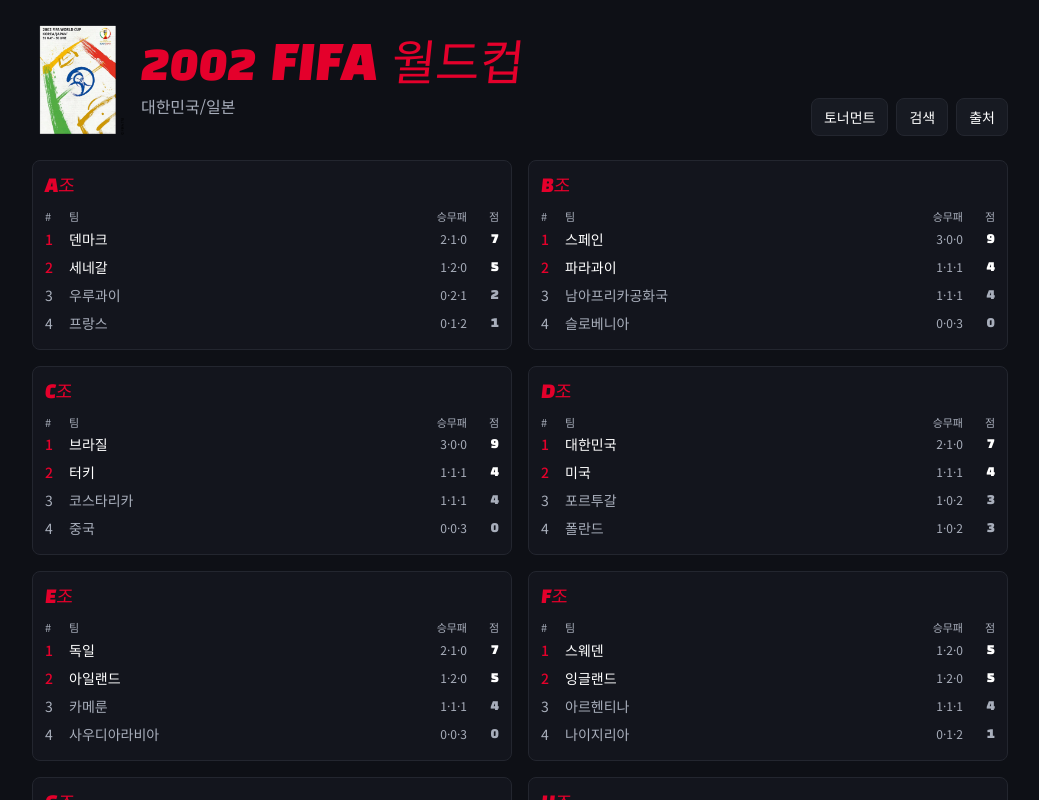
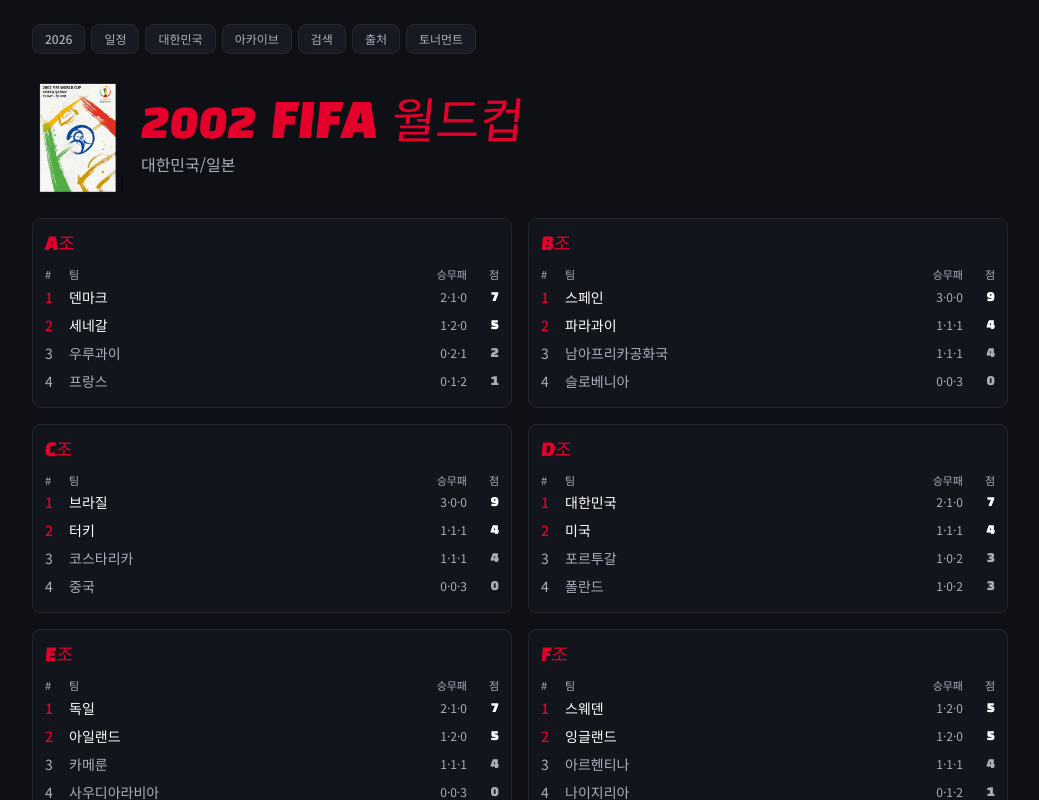
Before and after one commit to qoxmfaktmxj/worldcup, a Next.js app: page /world-cup/2002 in a window 1280 px wide. Shown: the top 800 px of the page, without its empty margins (120-1159 px from the left). Built offline with nearby package versions, Linux system fonts and the light colour scheme.

Commit message:
feat: unified hub nav (2026/일정/대한민국/아카이브/검색/출처)
Co-Authored-By: Claude Opus 4.8 (1M context) <noreply@anthropic.com>

```diff
--- a/app/archive/page.tsx
+++ b/app/archive/page.tsx
@@ -1,4 +1,5 @@
 import Link from "next/link";
+import { Nav } from "@/components/kinetic/Nav";
 import { TOURNAMENTS, emblemSmall } from "@/lib/tournaments";
 
 export const metadata = {
@@ -9,7 +10,8 @@ export const metadata = {
 export default function ArchivePage() {
   return (
     <main className="mx-auto max-w-5xl p-6 sm:p-8">
-      <header className="mb-8">
+      <Nav active="아카이브" />
+      <header className="mb-8 mt-6">
         <h1
           className="font-display text-5xl text-korea"
           style={{ transform: "skewX(-6deg)" }}
--- a/app/page.tsx
+++ b/app/page.tsx
@@ -1,5 +1,6 @@
 import Link from "next/link";
 import { Live2026Strip } from "@/components/kinetic/Live2026Strip";
+import { Nav } from "@/components/kinetic/Nav";
 import { getMatches, getStandings, getTournament } from "@/lib/data";
 import { TOURNAMENTS, emblemSmall } from "@/lib/tournaments";
 
@@ -14,6 +15,8 @@ export default async function Home() {
 
   return (
     <main className="mx-auto max-w-5xl p-6 sm:p-8 space-y-10">
+      <Nav active="2026" />
+
       {/* 2026 현황 스트립 */}
       <Live2026Strip
         matches={matches}
--- a/app/world-cup/2026/korea/page.tsx
+++ b/app/world-cup/2026/korea/page.tsx
@@ -1,5 +1,5 @@
-import Link from 'next/link'
 import { getStandings, getMatches, getWatchLinks } from '@/lib/data'
+import { Nav } from '@/components/kinetic/Nav'
 import { KoreaTracker } from '@/components/kinetic/KoreaTracker'
 
 export const dynamic = 'force-static'
@@ -13,19 +13,14 @@ export default async function Korea2026Page() {
 
   return (
     <main className="mx-auto max-w-3xl p-6">
-      <div className="flex items-center justify-between flex-wrap gap-3 mb-6">
+      <Nav active="대한민국" />
+      <div className="flex items-center flex-wrap gap-3 mb-6 mt-6">
         <h1
           className="font-display text-5xl text-korea"
           style={{ transform: 'skewX(-6deg)' }}
         >
           대한민국 — 2026 월드컵
         </h1>
-        <Link
-          href="/world-cup/2026"
-          className="text-sm text-muted hover:text-korea transition-colors"
-        >
-          ← 2026 월드컵
-        </Link>
       </div>
 
       <KoreaTracker
--- a/app/world-cup/2026/schedule/page.tsx
+++ b/app/world-cup/2026/schedule/page.tsx
@@ -1,5 +1,5 @@
-import Link from 'next/link'
 import { getMatches } from '@/lib/data'
+import { Nav } from '@/components/kinetic/Nav'
 import { ScheduleView } from '@/components/kinetic/ScheduleView'
 
 export const dynamic = 'force-static'
@@ -9,7 +9,8 @@ export default async function Schedule2026Page() {
 
   return (
     <main className="mx-auto max-w-4xl p-6">
-      <div className="flex items-center justify-between flex-wrap gap-3 mb-6">
+      <Nav active="일정" />
+      <div className="flex items-center flex-wrap gap-3 mb-6 mt-6">
         <div>
           <h1
             className="font-display text-4xl text-korea"
@@ -19,12 +20,6 @@ export default async function Schedule2026Page() {
           </h1>
           <p className="text-muted text-sm mt-1">한국시간(KST) 기준</p>
         </div>
-        <Link
-          href="/world-cup/2026"
-          className="text-sm text-muted hover:text-korea transition-colors"
-        >
-          ← 2026 월드컵
-        </Link>
       </div>
 
       <ScheduleView matches={matches} />
--- a/app/world-cup/2026/third-place/page.tsx
+++ b/app/world-cup/2026/third-place/page.tsx
@@ -1,6 +1,6 @@
-import Link from 'next/link'
 import { getStandings } from '@/lib/data'
 import { thirdPlaceRanking } from '@/lib/thirdplace'
+import { Nav } from '@/components/kinetic/Nav'
 import { ThirdPlaceTable } from '@/components/kinetic/ThirdPlaceTable'
 
 export const dynamic = 'force-static'
@@ -11,19 +11,14 @@ export default async function ThirdPlacePage() {
 
   return (
     <main className="mx-auto max-w-3xl p-6">
-      <div className="flex items-center justify-between flex-wrap gap-3 mb-6">
+      <Nav />
+      <div className="flex items-center flex-wrap gap-3 mb-6 mt-6">
         <h1
           className="font-display text-4xl text-korea"
           style={{ transform: 'skewX(-6deg)' }}
         >
           3위 와일드카드 경쟁 · 2026
         </h1>
-        <Link
-          href="/world-cup/2026"
-          className="text-sm text-muted hover:text-korea transition-colors"
-        >
-          ← 2026 월드컵
-        </Link>
       </div>
 
       <p className="text-muted text-sm mb-6">
--- a/app/world-cup/2026/venues/page.tsx
+++ b/app/world-cup/2026/venues/page.tsx
@@ -1,5 +1,5 @@
-import Link from "next/link";
 import { getVenues, getMatches } from "@/lib/data";
+import { Nav } from "@/components/kinetic/Nav";
 import { VenueCard } from "@/components/kinetic/VenueCard";
 
 export const dynamic = "force-static";
@@ -56,8 +56,9 @@ export default async function Venues2026Page() {
 
   return (
     <main className="mx-auto max-w-5xl p-6">
+      <Nav />
       {/* Header */}
-      <div className="flex items-start justify-between flex-wrap gap-3 mb-2">
+      <div className="flex items-start flex-wrap gap-3 mb-2 mt-6">
         <div>
           <h1
             className="font-display text-4xl text-korea"
@@ -69,12 +70,6 @@ export default async function Venues2026Page() {
             FIFA 대회 명칭 / 실제 경기장명
           </p>
         </div>
-        <Link
-          href="/world-cup/2026"
-          className="text-sm text-muted hover:text-korea transition-colors mt-1"
-        >
-          ← 2026 월드컵
-        </Link>
       </div>
 
       {/* Venue grid */}
--- a/app/world-cup/2026/watch/page.tsx
+++ b/app/world-cup/2026/watch/page.tsx
@@ -1,5 +1,5 @@
-import Link from 'next/link'
 import { getWatchLinks } from '@/lib/data'
+import { Nav } from '@/components/kinetic/Nav'
 import { WatchHub } from '@/components/kinetic/WatchHub'
 
 export const dynamic = 'force-static'
@@ -9,7 +9,8 @@ export default async function Watch2026Page() {
 
   return (
     <main className="mx-auto max-w-3xl p-6">
-      <div className="flex items-start justify-between flex-wrap gap-3 mb-6">
+      <Nav />
+      <div className="flex items-start flex-wrap gap-3 mb-6 mt-6">
         <div>
           <h1
             className="font-display text-4xl text-korea"
@@ -21,12 +22,6 @@ export default async function Watch2026Page() {
             한국 공식 중계 및 스트리밍 채널
           </p>
         </div>
-        <Link
-          href="/world-cup/2026"
-          className="text-sm text-muted hover:text-korea transition-colors mt-1"
-        >
-          ← 2026 월드컵
-        </Link>
       </div>
 
       <WatchHub links={links} />
--- a/app/world-cup/[year]/page.tsx
+++ b/app/world-cup/[year]/page.tsx
@@ -1,6 +1,6 @@
-import Link from "next/link";
 import { GroupBoard } from "@/components/kinetic/GroupBoard";
 import { FinalRanking } from "@/components/kinetic/FinalRanking";
+import { Nav } from "@/components/kinetic/Nav";
 import { getFinalRanking, getStandings, getTournament } from "@/lib/data";
 import { availableYears, emblemLarge } from "@/lib/tournaments";
 
@@ -12,9 +12,12 @@ export default async function TournamentPage({ params }: { params: Promise<{ yea
   const { year } = await params;
   const y = Number(year);
   const [t, standings, ranking] = await Promise.all([getTournament(y), getStandings(y), getFinalRanking(y)]);
+  const tournamentExtra = [{ label: "토너먼트", href: `/world-cup/${y}/bracket` }];
+
   return (
     <main className="mx-auto max-w-5xl p-6">
-      <div className="flex flex-wrap items-end justify-between gap-4">
+      <Nav extra={tournamentExtra} />
+      <div className="flex flex-wrap items-end gap-4 mt-6">
         <div className="flex items-center gap-4">
           <img src={emblemLarge(y)} alt={`${t.name} 로고`} className="h-28 w-auto" />
           <div>
@@ -27,17 +30,6 @@ export default async function TournamentPage({ params }: { params: Promise<{ yea
             </p>
           </div>
         </div>
-        <nav className="flex gap-2 text-sm">
-          <Link href={`/world-cup/${y}/bracket`} className="bg-panel border border-line rounded-lg px-3 py-2 hover:border-korea transition-colors">
-            토너먼트
-          </Link>
-          <Link href="/search" className="bg-panel border border-line rounded-lg px-3 py-2 hover:border-korea transition-colors">
-            검색
-          </Link>
-          <Link href="/sources" className="bg-panel border border-line rounded-lg px-3 py-2 hover:border-korea transition-colors">
-            출처
-          </Link>
-        </nav>
       </div>
       <div className="mt-6 grid gap-4 sm:grid-cols-2">
         {standings.map((g) => (
--- /dev/null
+++ b/components/kinetic/Nav.tsx
@@ -0,0 +1,43 @@
+import Link from "next/link";
+
+const LINKS = [
+  { label: "2026", href: "/world-cup/2026" },
+  { label: "일정", href: "/world-cup/2026/schedule" },
+  { label: "대한민국", href: "/world-cup/2026/korea" },
+  { label: "아카이브", href: "/archive" },
+  { label: "검색", href: "/search" },
+  { label: "출처", href: "/sources" },
+] as const;
+
+interface Props {
+  active?: string;
+  extra?: { label: string; href: string }[];
+}
+
+export function Nav({ active, extra }: Props) {
+  const allLinks = extra ? [...LINKS, ...extra] : LINKS;
+
+  return (
+    <nav className="overflow-x-auto">
+      <div className="flex gap-1.5 pb-1 min-w-max">
+        {allLinks.map((link) => {
+          const isActive = link.label === active;
+          return (
+            <Link
+              key={link.label}
+              href={link.href}
+              className={[
+                "rounded-lg px-3 py-1.5 text-xs font-medium border transition-colors whitespace-nowrap",
+                isActive
+                  ? "bg-korea/15 border-korea text-korea"
+                  : "bg-panel border-line hover:border-korea text-muted hover:text-white",
+              ].join(" ")}
+            >
+              {link.label}
+            </Link>
+          );
+        })}
+      </div>
+    </nav>
+  );
+}
```
